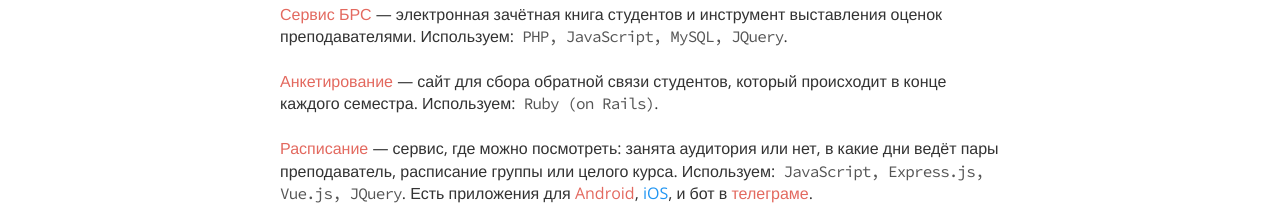
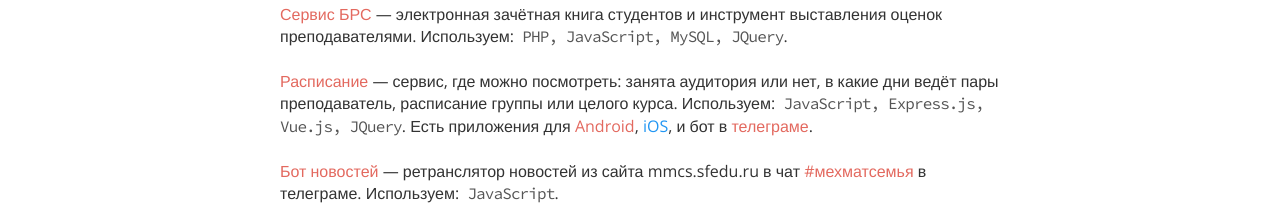
Before and after one commit to xamgore/mmcs-itlab, a website: page app/index.html in a window 1280 px wide. Shown: the part 559-783 px from the top of the page. Drawn offline with nearby package versions, Linux system fonts and the light colour scheme.

Commit message:
Remove the link to vote.sfedu.ru

```diff
--- a/app/index.html
+++ b/app/index.html
@@ -103,10 +103,6 @@
         — электронная зачётная книга студентов и инструмент выставления оценок преподавателями.
         Используем:&nbsp; <span class="pr__tech">PHP, JavaScript, MySQL, JQuery</span>.
 
-        <p><a href="https://github.com/a1tavista/vote.sfedu.ru">Анкетирование</a>
-        — сайт для сбора обратной связи студентов, который происходит в конце каждого семестра.
-        Используем:&nbsp; <span class="pr__tech">Ruby (on Rails)</span>.
-
         <p><a href="http://users.mmcs.sfedu.ru/~schedule/" class="projects__pr">Расписание</a>
         — сервис, где можно посмотреть: занята аудитория или нет, в какие дни ведёт пары преподаватель, расписание группы или целого курса.
         Используем:&nbsp; <span class="pr__tech">JavaScript, Express.js, Vue.js, JQuery</span>.
```
